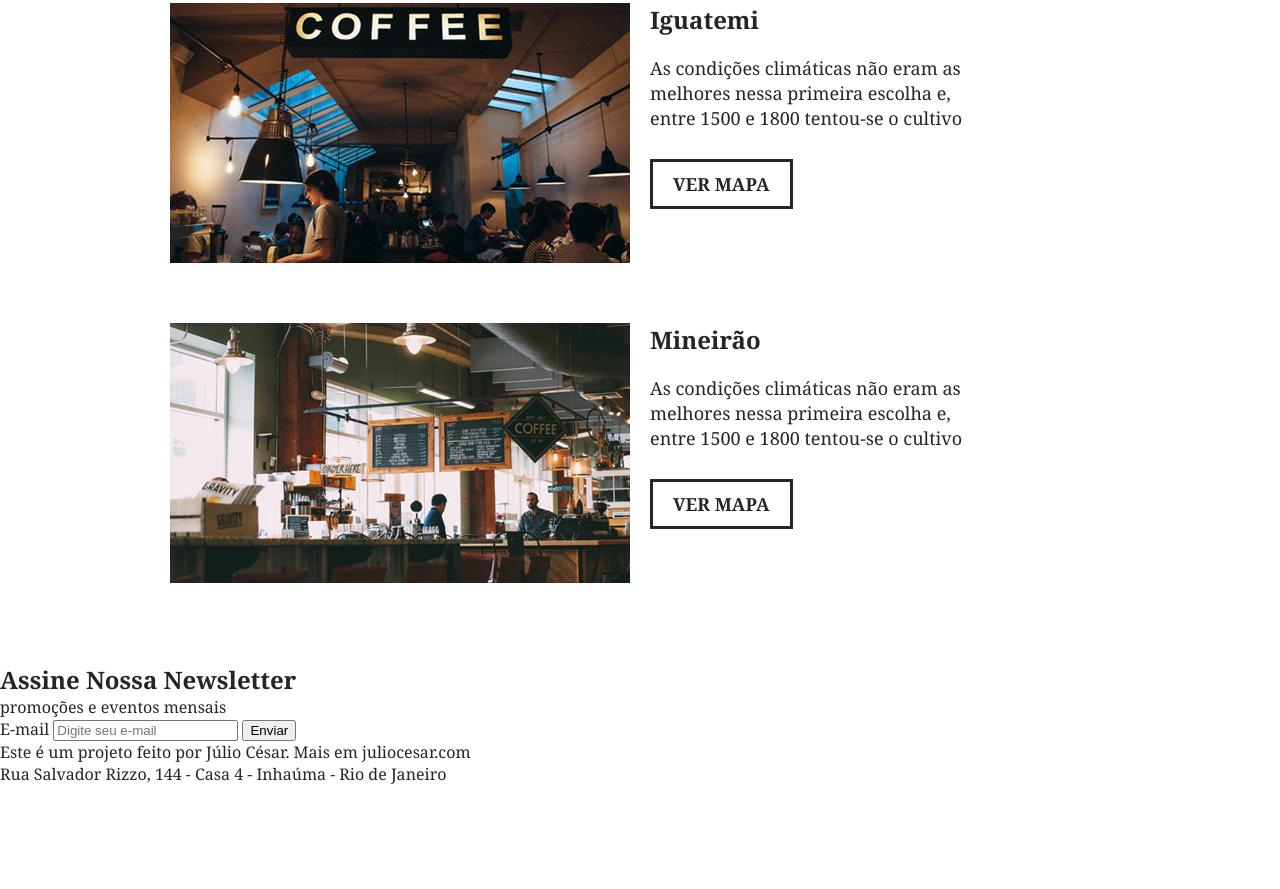
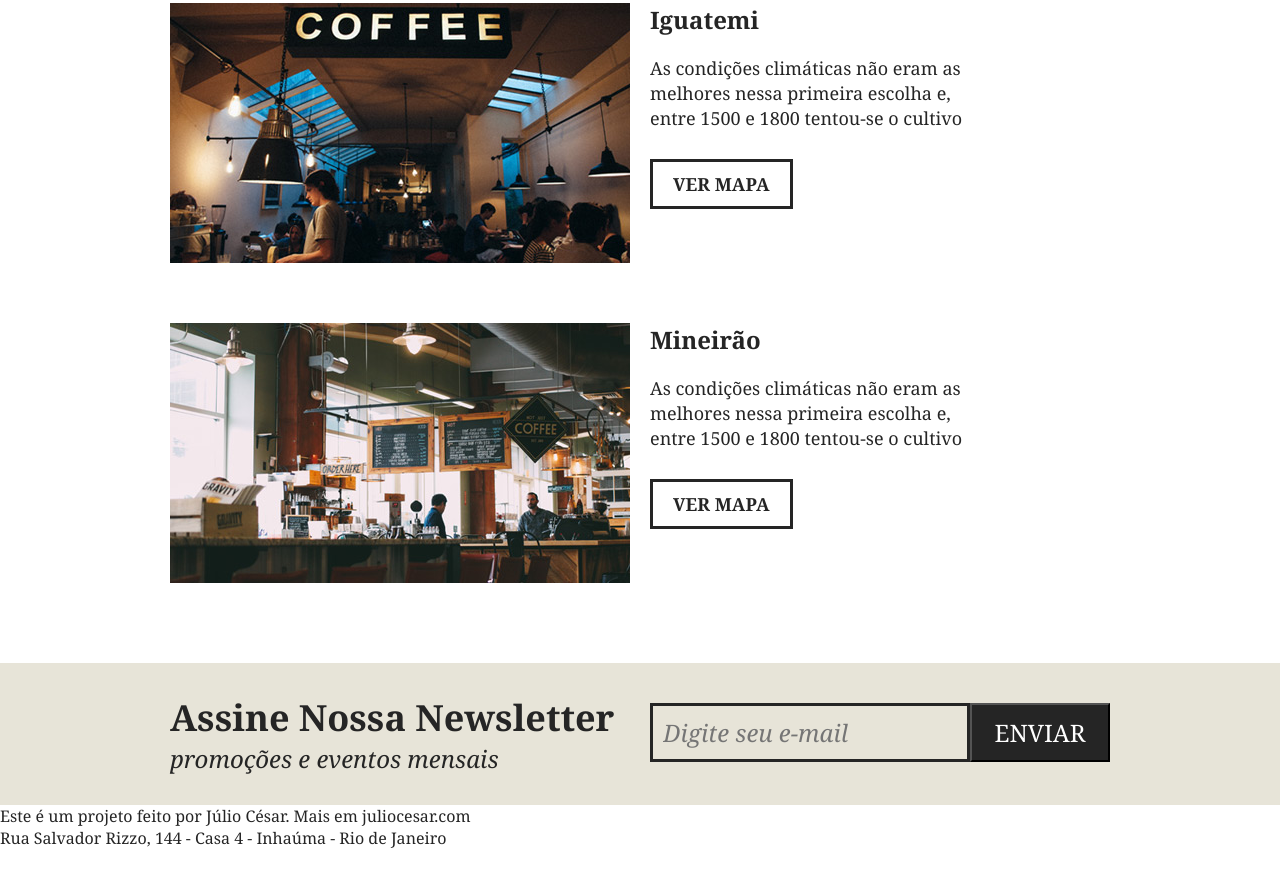
Before and after one commit to julio-cesar96/brafe-pure, a plain HTML site: page index.html in a window 1280 px wide. Shown: the part 2198-3087 px from the top of the page. Before the commit the page ends 3025 px from the top, so only its background shows below. Drawn offline with Linux system fonts and the light colour scheme.

Commit message:
Adicionando section newsletter

```diff
--- a/css/style.css
+++ b/css/style.css
@@ -1,4 +1,8 @@
 /* RESET */
+* {
+    box-sizing: border-box;
+}
+
 body, h1, h2, h3, p, ul {
     padding: 0;
     margin: 0;
@@ -269,3 +273,73 @@ h2.produto-mineiro::before {
 
 }
 /* LOCAIS */
+
+/* NEWSLETTER */
+.newsletter {
+    background: #e7e4d8;
+    padding: 30px 0;
+}
+
+.container-newsletter {
+    max-width: 960px;
+    margin: 0 auto;
+}
+
+.container-newsletter::after, .container-newsletter::before {
+    content: '';
+    display: table;
+    clear: both;
+}
+
+.newsletter-info {
+    width: 460px;
+    margin: 0 10px;
+    float: left;
+}
+
+.newsletter-info h2 {
+    font-size: 2.25em;
+}
+
+.newsletter-info p {
+    font-size: 1.5em;
+    font-style: italic;
+}
+
+.newsletter form {
+    width: 460px;
+    margin: 10px 10px 0 10px;
+    float: left;
+}
+
+.newsletter form label {
+    display: none;
+}
+
+.newsletter input {
+    width: 320px;
+    border: 3px solid #252525;
+    background: none;
+    font-size: 1.5em;
+    font-style: italic;
+    font-family: Georgia, 'Times New Roman', Times, serif;
+    padding: 10px;
+    float: left;
+}
+
+.newsletter button {
+    background: #252525;
+    font-family: Georgia, 'Times New Roman', Times, serif;
+    text-transform: uppercase;
+    font-size: 1.5em;
+    width: 140px;
+    padding: 11px 0;
+    color: #fff;
+    cursor: pointer;
+
+}
+/* NEWSLETTER */
+
+/* FOOTER */
+
+/* FOOTER */
--- a/index.html
+++ b/index.html
@@ -92,9 +92,9 @@
             </div>
         </section>
 
-        <section>
-            <div>
-                <div>
+        <section class="newsletter">
+            <div class="container-newsletter">
+                <div class="newsletter-info">
                     <h2>Assine Nossa Newsletter</h2>
                     <p>promoções e eventos mensais</p>
                 </div>
```
